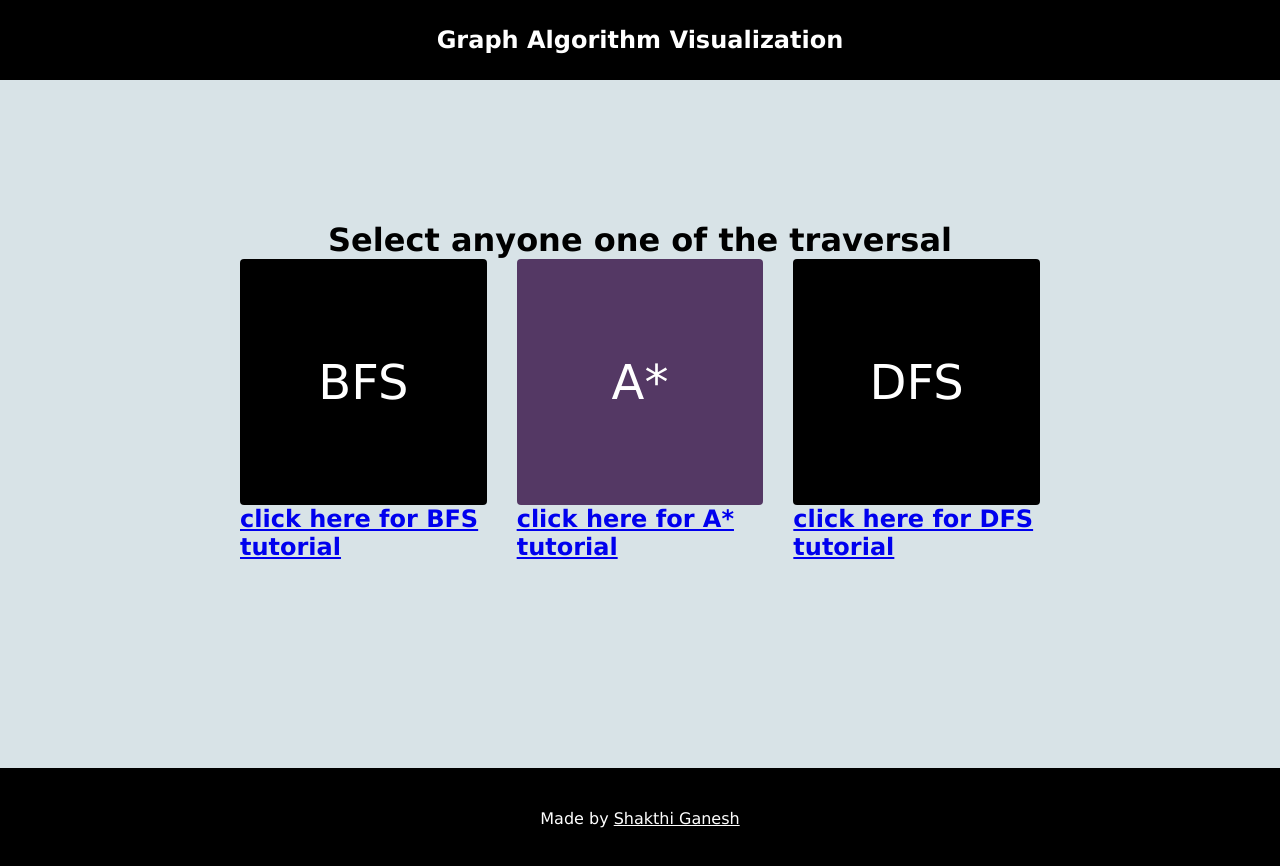
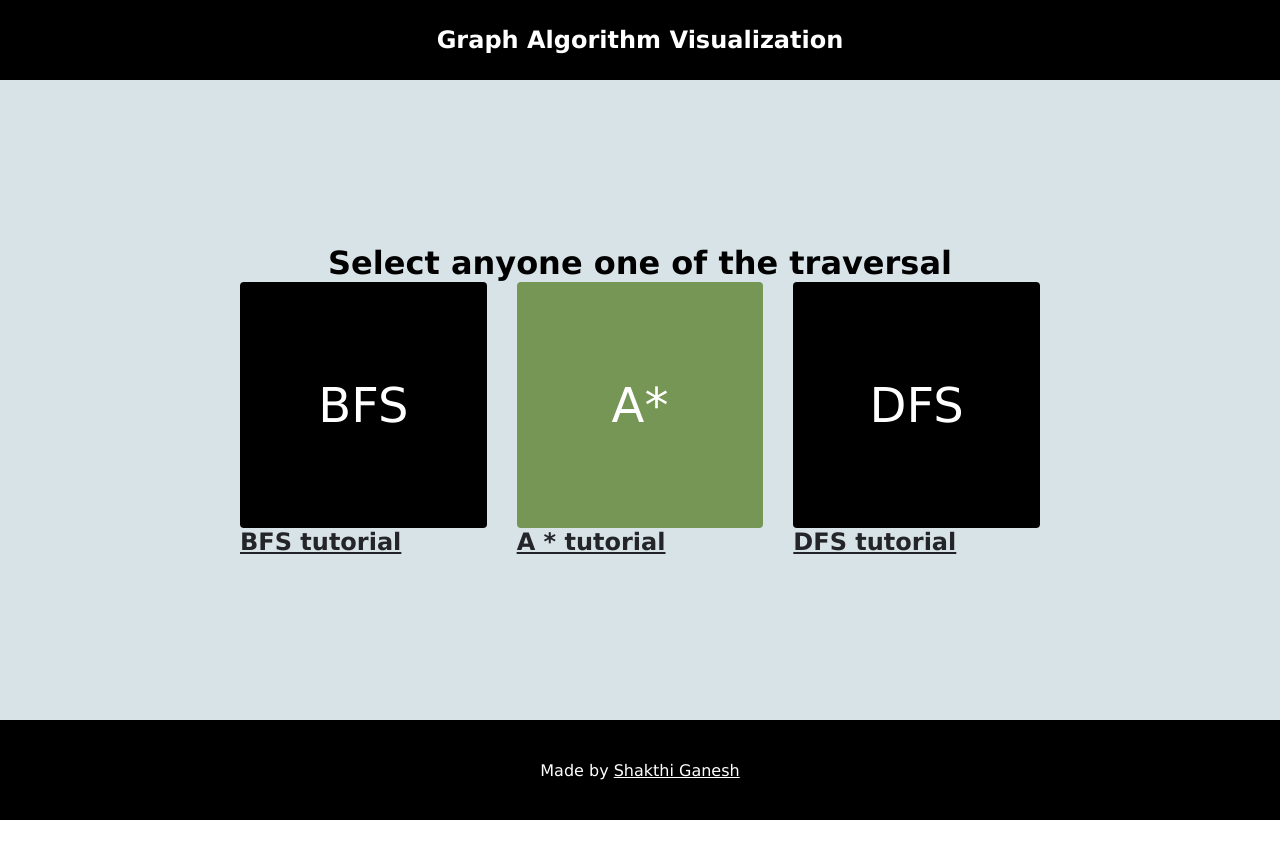
Before and after one commit to Shakthi-ganesh/Grapahvisualizer-shortestpahfinder, a plain HTML site: page index.html in a window 1280 px wide. After the commit the page ends 820 px from the top, so only its background shows below. Drawn offline with Linux system fonts and the light colour scheme.

Commit message:
added links to tutorial

```diff
--- a/index.css
+++ b/index.css
@@ -45,12 +45,13 @@ footer a{
     background-color: black;
 }
 
+
 .two a {
-    background-color: var(--purple);
+    background-color: #769656;
 }
 .two a::after,
 .two a::before {
-    background-color: var(--purple-dark);
+    background-color: #769656;
 }
 .one a::after,
 .one a::before,
@@ -109,7 +110,19 @@ footer a{
     transform: translateY(0);
 }
 .heading{
-    margin-top: 10%;
+    justify-content: center;
+}
+.links{
+  height: inherit;
+}
+.maindiv{
+
+    justify-content: center;
+    align-items: center;
+
+}
+.linkcolor{
+    color:rgba(1, 1, 6, 0.845);
 }
 
 @media only screen and (max-width: 650px) {
--- a/index.html
+++ b/index.html
@@ -14,6 +14,7 @@
     <header>
         <h2>Graph Algorithm Visualization</h2>
     </header>
+    <div class="maindiv">
         <main>
             <h1 class="heading">Select anyone one of the traversal</h1>
             <section>
@@ -21,13 +22,14 @@
                 <div class="algo two"><a href="./astar.html"> A*</a></div>
                 <div class="algo three"><a href="./dfs.html"> DFS</a></div>
             </section>
-        <section>
-                <h1><a target="_blank" href="https://youtu.be/-tgVpUgsQ5k"> click here for BFS tutorial </a></h1>
-                <h1><a target="_blank" href="https://youtu.be/-tgVpUgsQ5k"> click here for A* tutorial </a></h1>
-                <h1><a target="_blank" href="https://youtu.be/-tgVpUgsQ5k"> click here for DFS tutorial </a></h1>
+            <section class="links">
+                    <h2 ><a class="linkcolor" target="_blank" href="https://youtu.be/-tgVpUgsQ5k">    BFS tutorial </a></h2>
+                    <h2 ><a class="linkcolor" target="_blank" href="https://youtu.be/oeT8B8sqbxQ">    A * tutorial </a></h2>
+                    <h2 ><a class="linkcolor" target="_blank" href="https://youtu.be/Qzf1a--rhp8">    DFS tutorial </a></h2>
             </section>
+        </main>
+    </div>
 
-    </main>
     <footer>
         <p>Made by <a target="_blank" href="https://github.com/Shakthi-ganesh"> Shakthi Ganesh</a></p>
     </footer>
```
Also changed, not shown: package.json (deleted, +0 -20 lines). Lines whose indentation alone changed are shown as unchanged.
